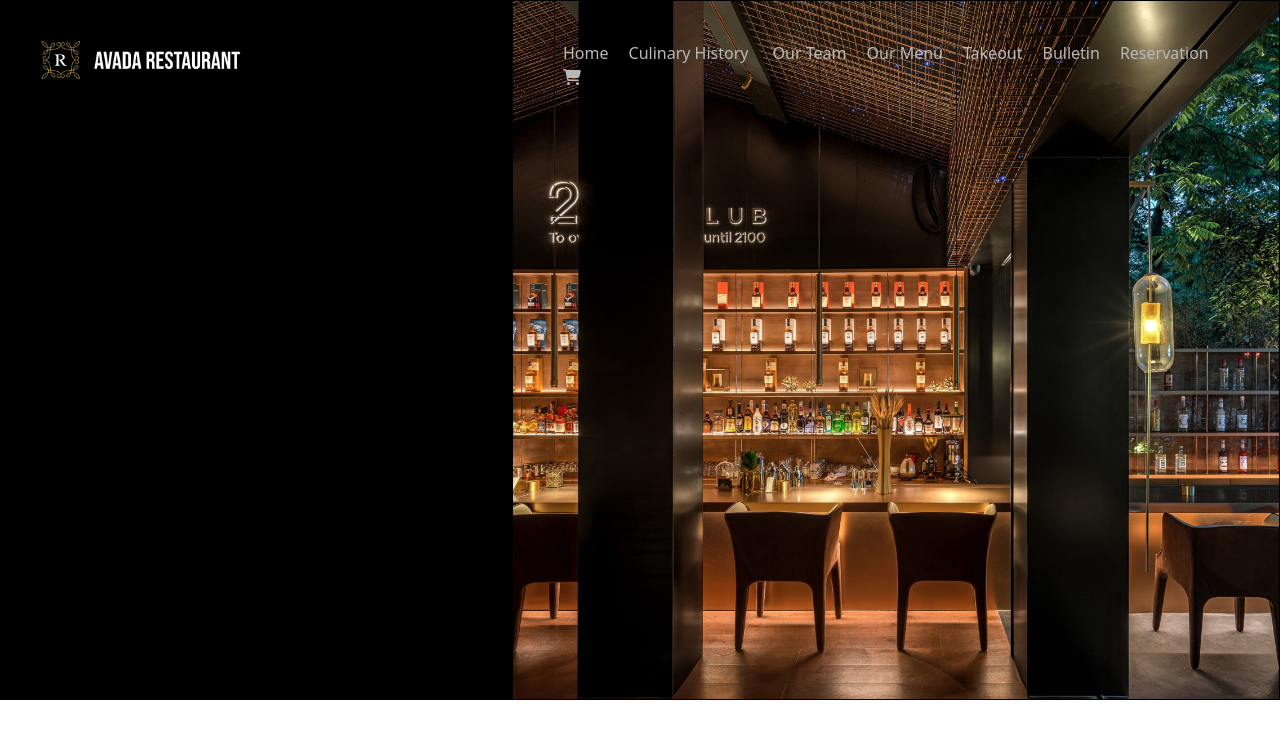
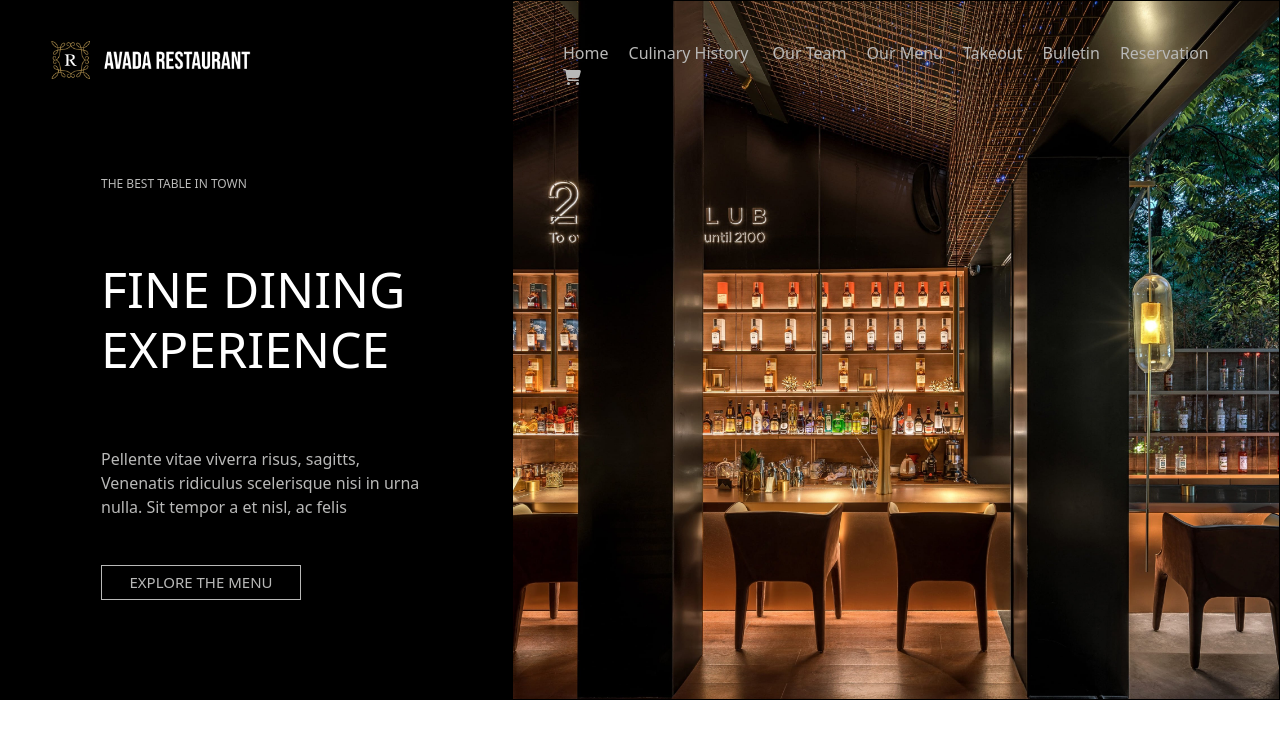
Before and after one commit to LeonardoContino/proj-html-vuejs, a Vue app: page / in a window 1280 px wide. Shown: the top 738 px of the page. Built offline with nearby package versions, Linux system fonts and the light colour scheme.

Commit message:
header done

```diff
--- a/src/components/header/navBarHeader.vue
+++ b/src/components/header/navBarHeader.vue
@@ -2,7 +2,12 @@
 export default{
     data(){
         return{
-            navList: ['Home', 'Culinary History',' Our Team', 'Our Menu', 'Takeout', 'Bulletin', 'Reservation',  ]
+            subtitle: 'THE BEST TABLE IN TOWN',
+            title: 'FINE DINING EXPERIENCE',
+            text: 'Pellente vitae viverra risus, sagitts, Venenatis ridiculus scelerisque nisi in urna nulla. Sit tempor a et nisl, ac felis'  ,
+            navList: ['Home', 'Culinary History',' Our Team', 'Our Menu', 'Takeout', 'Bulletin', 'Reservation',  ],
+
+
         }
     }
 }
@@ -14,6 +19,15 @@ export default{
     <div class="d-flex">
         <div class="left-header">
             <a href="#"><img src="../../assets/images/logo-restaurant.png" alt="logo"></a>
+
+            <div class="d-flex flex-column h-100 justify-content-center text-white header-text">
+
+                <h4>{{ subtitle }}</h4>
+                <h1>{{ title}}</h1>
+                <p>{{ text }}</p>
+                <a href="#">EXPLORE THE MENU</a>
+
+            </div>
         </div>
         <div class="right-header">
             <nav>
@@ -36,8 +50,37 @@ header{
         min-height: 700px;
         background-color: #000000;
         padding: 40px;
+        padding-left: 50px;
         img{
             width: 200px;
+        }
+        .header-text{
+            padding-left: 50px;
+            h4{
+                color: #B9B9B8;
+                padding-bottom: 30px;
+                font-size: 12px;
+            }
+            h1{
+                font-size: 50px;
+                padding: 30px 0px;
+            }
+            p{
+                color: #B9B9B8;
+                padding: 30px 0px;
+                padding-right: 50px;
+            }
+            a{
+            padding: 5px 10px;
+            text-align: center;
+            font-size: 15px;
+            text-decoration: none;
+            color:#B9B9B8;
+            border: 1px solid #B9B9B8;
+            width: 200px;
+
+            }
+
         }
 
 
```
